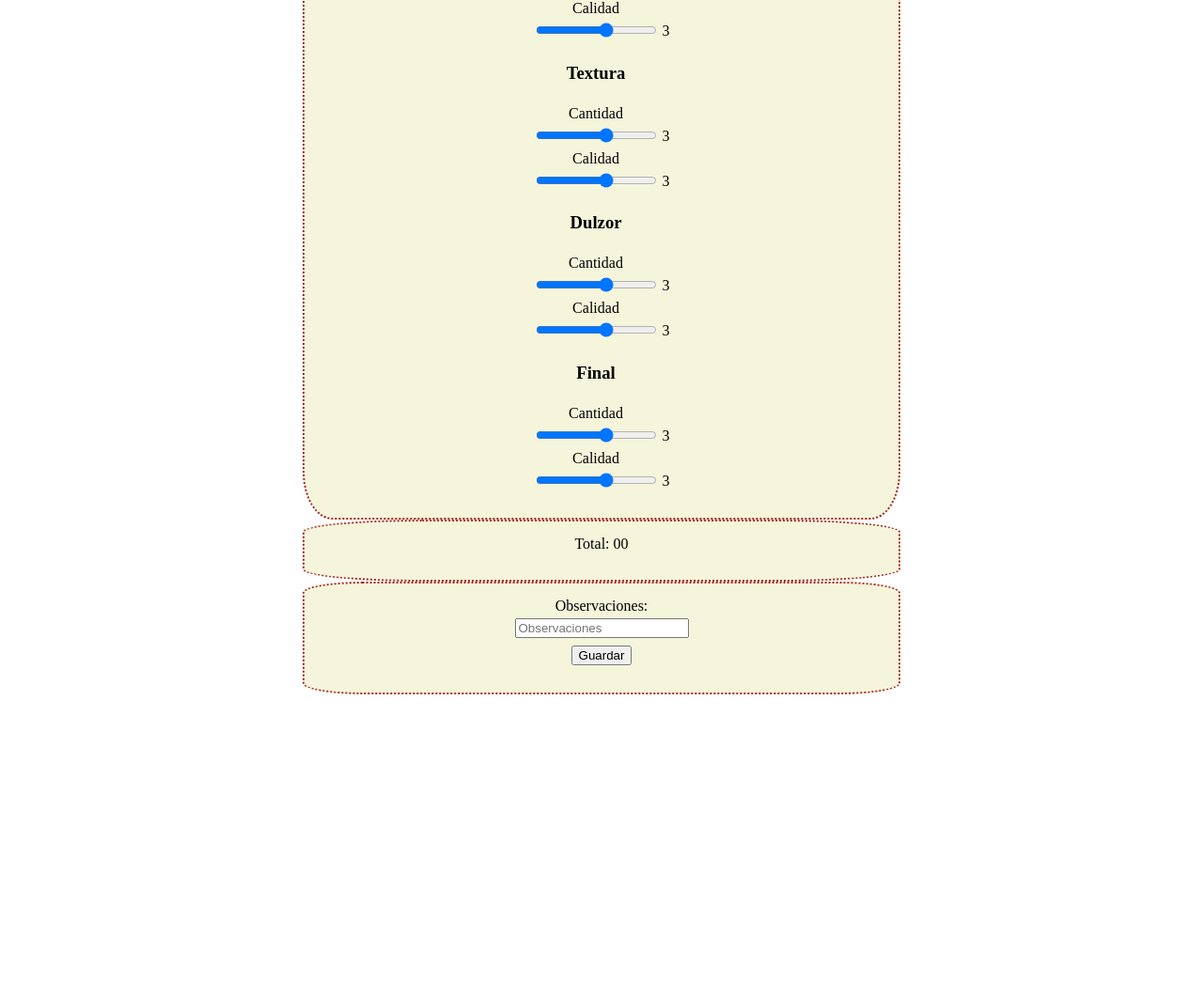
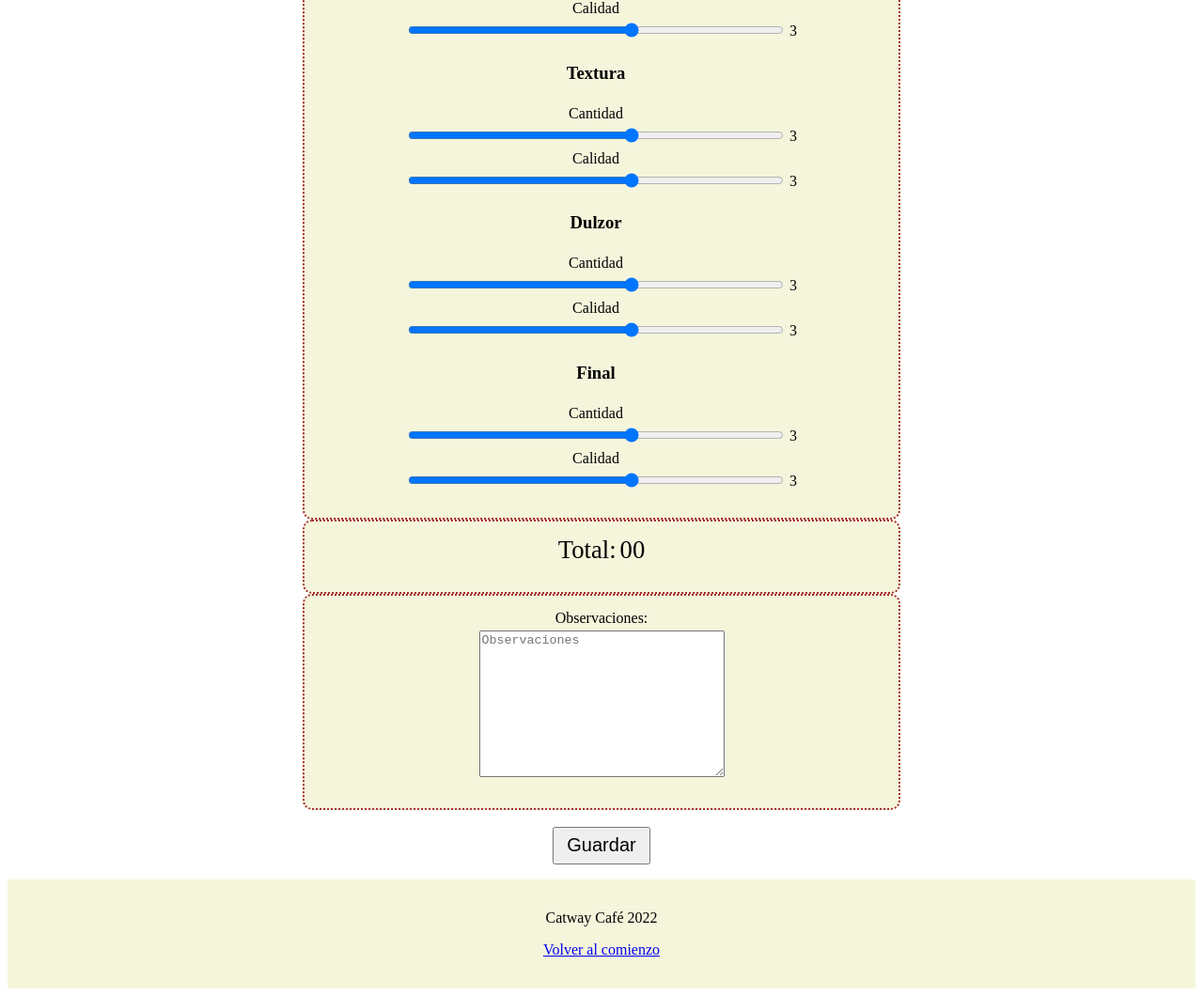
Before and after one commit to GeCirou/CatwayCupping, a plain HTML site: page index.html in a window 1280 px wide. Shown: the part 593-1653 px from the top of the page at 94% size. Before the commit the page ends 1348 px from the top, so only its background shows below. Drawn offline with Linux system fonts and the light colour scheme.

Commit message:
agregado footer y puesto lindo

```diff
--- a/index.html
+++ b/index.html
@@ -9,7 +9,7 @@
    	 <h1> Planilla para Cupping</h1>
    	 <p>
    		<form action="POST" class="formulario">
-            <table class="name">
+            <table id="nombre" class="name">
                <tr>
                   <td><h3>Café: </h3></td>
                   <td><input type="text" placeholder="Marca y origen" name="cafe"></td>
@@ -21,66 +21,66 @@
                      <th><h3>Aroma</h3></th>
                   </tr>
                   <tr><td>Cantidad</td></tr>
-                  <tr><td><input type="range" min="0" max="5" step="1" value="3" oninput="rangeValue.innerText = this.value" name="aromaCant"></td>
+                  <tr><td><input type="range" class="rango" min="0" max="5" step="1" value="3" oninput="rangeValue.innerText = this.value" name="aromaCant"></td>
                       <td><label id="rangeValue"> 3</label></td>
                   </tr>
                   <tr><td>Calidad</td></tr>
-                  <tr><td><input type="range" min="0" max="5" step="1" value="3" oninput="rangeValue.innerText = this.value" name="aromaCant"></td>
+                  <tr><td><input type="range" class="rango" min="0" max="5" step="1" value="3" oninput="rangeValue.innerText = this.value" name="aromaCant"></td>
                       <td><label id="rangeValue"> 3</label></td>
                   </tr>
                   <tr>
                      <th><h3>Sabor</h3></th>
                   </tr>
                   <tr><td>Cantidad</td></tr>
-                  <tr><td><input type="range" min="0" max="5" step="1" value="3" oninput="rangeValue.innerText = this.value" name="aromaCant"></td>
+                  <tr><td><input type="range" class="rango" min="0" max="5" step="1" value="3" oninput="rangeValue.innerText = this.value" name="aromaCant"></td>
                       <td><label id="rangeValue"> 3</label></td>
                   </tr>
                   <tr><td>Calidad</td></tr>
-                  <tr><td><input type="range" min="0" max="5" step="1" value="3" oninput="rangeValue.innerText = this.value" name="aromaCant"></td>
+                  <tr><td><input type="range" class="rango" min="0" max="5" step="1" value="3" oninput="rangeValue.innerText = this.value" name="aromaCant"></td>
                       <td><label id="rangeValue"> 3</label></td>
                   </tr>
                   <tr>
                      <th><h3>Acidez</h3></th>
                   </tr>
                   <tr><td>Cantidad</td></tr>
-                  <tr><td><input type="range" min="0" max="5" step="1" value="3" oninput="rangeValue.innerText = this.value" name="aromaCant"></td>
+                  <tr><td><input type="range" class="rango" min="0" max="5" step="1" value="3" oninput="rangeValue.innerText = this.value" name="aromaCant"></td>
                       <td><label id="rangeValue"> 3</label></td>
                   </tr>
                   <tr><td>Calidad</td></tr>
-                  <tr><td><input type="range" min="0" max="5" step="1" value="3" oninput="rangeValue.innerText = this.value" name="aromaCant"></td>
+                  <tr><td><input type="range" class="rango" min="0" max="5" step="1" value="3" oninput="rangeValue.innerText = this.value" name="aromaCant"></td>
                       <td><label id="rangeValue"> 3</label></td>
                   </tr>
                   <tr>
                      <th><h3>Textura</h3></th>
                   </tr>
                   <tr><td>Cantidad</td></tr>
-                  <tr><td><input type="range" min="0" max="5" step="1" value="3" oninput="rangeValue.innerText = this.value" name="aromaCant"></td>
+                  <tr><td><input type="range" class="rango" min="0" max="5" step="1" value="3" oninput="rangeValue.innerText = this.value" name="aromaCant"></td>
                       <td><label id="rangeValue"> 3</label></td>
                   </tr>
                   <tr><td>Calidad</td></tr>
-                  <tr><td><input type="range" min="0" max="5" step="1" value="3" oninput="rangeValue.innerText = this.value" name="aromaCant"></td>
+                  <tr><td><input type="range" class="rango" min="0" max="5" step="1" value="3" oninput="rangeValue.innerText = this.value" name="aromaCant"></td>
                       <td><label id="rangeValue"> 3</label></td>
                   </tr>
                   <tr>
                      <th><h3>Dulzor</h3></th>
                   </tr>
                   <tr><td>Cantidad</td></tr>
-                  <tr><td><input type="range" min="0" max="5" step="1" value="3" oninput="rangeValue.innerText = this.value" name="aromaCant"></td>
+                  <tr><td><input type="range" class="rango" min="0" max="5" step="1" value="3" oninput="rangeValue.innerText = this.value" name="aromaCant"></td>
                       <td><label id="rangeValue"> 3</label></td>
                   </tr>
                   <tr><td>Calidad</td></tr>
-                  <tr><td><input type="range" min="0" max="5" step="1" value="3" oninput="rangeValue.innerText = this.value" name="aromaCant"></td>
+                  <tr><td><input type="range" class="rango" min="0" max="5" step="1" value="3" oninput="rangeValue.innerText = this.value" name="aromaCant"></td>
                       <td><label id="rangeValue"> 3</label></td>
                   </tr>
                   <tr>
                      <th><h3>Final</h3></th>
                   </tr>
                   <tr><td>Cantidad</td></tr>
-                  <tr><td><input type="range" min="0" max="5" step="1" value="3" oninput="rangeValue.innerText = this.value" name="aromaCant"></td>
+                  <tr><td><input type="range" class="rango" min="0" max="5" step="1" value="3" oninput="rangeValue.innerText = this.value" name="aromaCant"></td>
                       <td><label id="rangeValue"> 3</label></td>
                   </tr>
                   <tr><td>Calidad</td></tr>
-                  <tr><td><input type="range" min="0" max="5" step="1" value="3" oninput="rangeValue.innerText = this.value" name="aromaCant"></td>
+                  <tr><td><input type="range" class="rango" min="0" max="5" step="1" value="3" oninput="rangeValue.innerText = this.value" name="aromaCant"></td>
                       <td><label id="rangeValue"> 3</label></td>
                   </tr>
                </table>
@@ -99,16 +99,17 @@
                      <td>Observaciones:</td>
                   </tr>
                   <tr>
-                     <td><input type="text" placeholder="Observaciones" oninput="observ.innerText = this.value" name="obs"></td>
-                  <tr>
-                     <td><label id="observ"></label></td>
-                  </tr>
-                  <tr>
-                     <td><button type="button" id="save">Guardar</button></td>
-                  </tr>
+                     <td><textarea rows="10" cols="30" class="obs" placeholder="Observaciones" oninput="observ.innerText = this.value" name="obs"></textarea></td>
                </table>
             </div>
+            <br>
+            <button type="button" id="save" class="guardar">Guardar</button>
    		</form>
    	 </p>
+       <p id="mostrar"></p>
+       <footer class="pie">
+         <p>Catway Café 2022</p>
+         <p><a href="#nombre">Volver al comienzo</a></p>
+       </footer>
     </body>
 </html>
--- a/style.css
+++ b/style.css
@@ -6,26 +6,41 @@ body{
 	width: 40%;
 	background-color: beige;
 	border: 2px brown dotted;
-	border-radius: 5%;
+	border-radius: 10px;
 	padding: 1% 5% 2%;
 	margin: 0px auto;
+}
+.rango{
+	width: 30em;
 }
 .total{
 	width: 40%;
 	background-color: beige;
 	border: 2px brown dotted;
-	border-radius: 20%;
+	border-radius: 10px;
 	margin: 0px auto;
 	padding: 1% 5% 2%;
+	font-size: 20pt;
 }
 .observacion{
 	width: 40%;
 	background-color: beige;
 	border: 2px brown dotted;
-	border-radius: 10%;
+	border-radius: 10px;
 	padding: 1% 5% 2%;
 	margin: 0px auto;
 }
 table{
 	margin: 0% auto;
 }
+.guardar{
+	font-size: 15pt;
+	padding: 5pt 10pt;
+}
+.pie{
+	text-align: center;
+	font-size: 12pt;
+	background-color: beige;
+	display: block;
+	padding: 1em 10em;
+}
```
Also changed, not shown: Cafe.js (+9 -0 lines).
